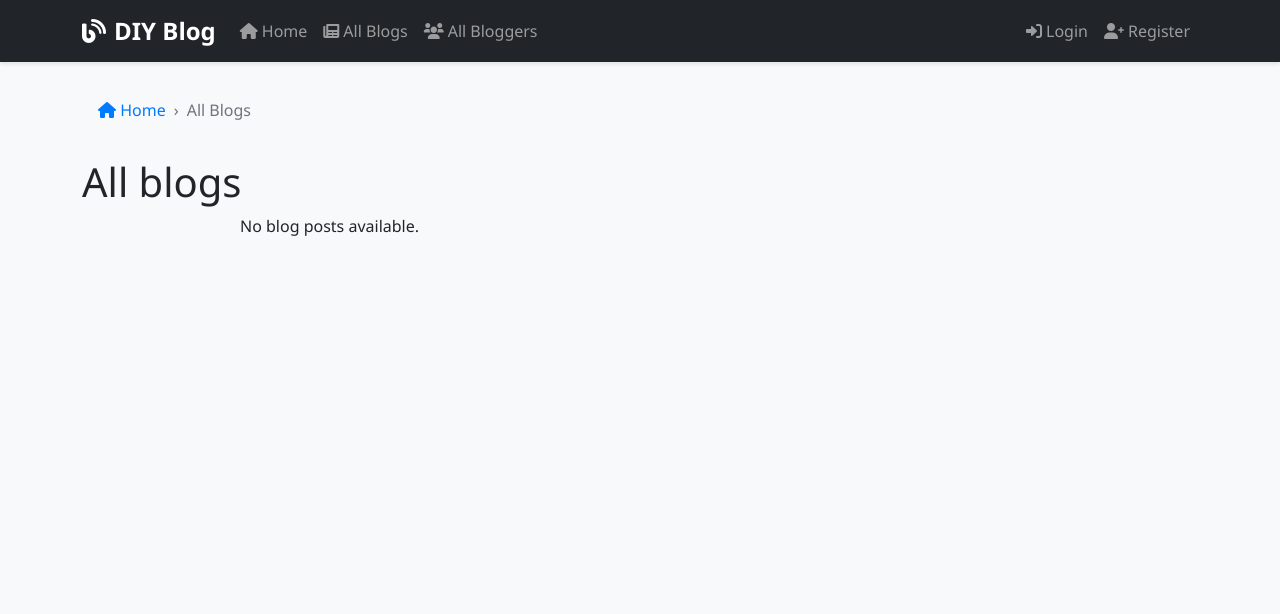
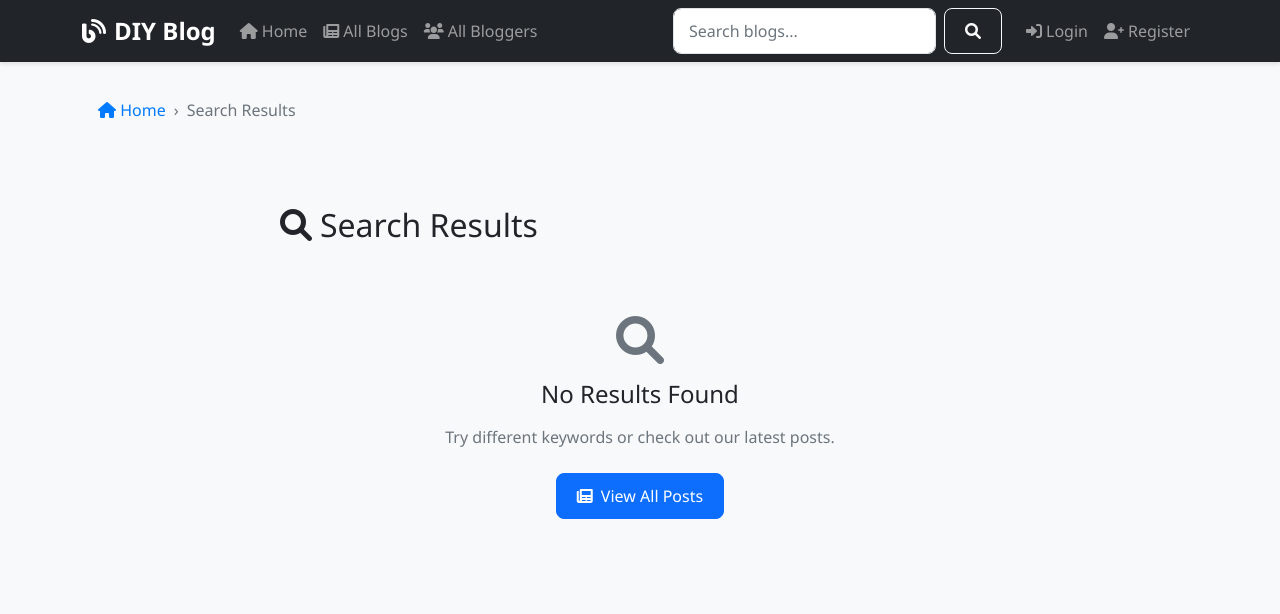
Before and after one commit to Aleenapaul586/diyblog, a Django app: page /search/ in a window 1280 px wide. Shown: the top 614 px of the page. Run offline with Django 4.2, Linux system fonts and the light colour scheme.

Commit message:
Initial commit

```diff
--- a/blogs/templates/blogs/base.html
+++ b/blogs/templates/blogs/base.html
@@ -56,6 +56,12 @@
                         </li>
                     {% endif %}
                 </ul>
+                <form class="d-flex me-3" action="{% url 'search' %}" method="get">
+                    <input class="form-control me-2" type="search" name="q" placeholder="Search blogs..." aria-label="Search">
+                    <button class="btn btn-outline-light" type="submit">
+                        <i class="fas fa-search"></i>
+                    </button>
+                </form>
                 <ul class="navbar-nav">
                     {% if user.is_authenticated %}
                         <li class="nav-item">
--- /dev/null
+++ b/blogs/templates/blogs/search_results.html
@@ -0,0 +1,107 @@
+{% extends "blogs/base.html" %}
+{% load static %}
+
+{% block title %}Search Results - DIY Blog{% endblock %}
+
+{% block breadcrumb %}
+<li class="breadcrumb-item active">Search Results</li>
+{% endblock %}
+
+{% block content %}
+<div class="container py-5">
+    <div class="row">
+        <div class="col-lg-8 mx-auto">
+            <h2 class="mb-4">
+                <i class="fas fa-search me-2"></i>Search Results
+            </h2>
+
+            {% if query %}
+                <p class="text-muted mb-4">
+                    Showing results for "{{ query }}"
+                </p>
+            {% endif %}
+
+            {% if blog_list %}
+                {% for post in blog_list %}
+                    <div class="card shadow-sm mb-4 post-card">
+                        <div class="card-body">
+                            <h3 class="card-title h4">
+                                <a href="{{ post.get_absolute_url }}" class="text-decoration-none text-dark">
+                                    {{ post.title }}
+                                </a>
+                            </h3>
+                            <div class="text-muted mb-3 small">
+                                <i class="fas fa-user me-2"></i>By {{ post.author.user.username }}
+                                <span class="ms-3">
+                                    <i class="fas fa-calendar me-2"></i>{{ post.post_date|date:"F j, Y" }}
+                                </span>
+                                <span class="ms-3">
+                                    <i class="fas fa-eye me-1"></i>{{ post.views }} views
+                                </span>
+                                <span class="ms-3">
+                                    <i class="fas fa-heart me-1"></i>{{ post.get_like_count }} likes
+                                </span>
+                            </div>
+                            <p class="card-text">{{ post.content|truncatewords:50 }}</p>
+                            <div class="mt-3">
+                                <a href="{{ post.get_absolute_url }}" class="btn btn-sm btn-outline-primary">
+                                    Read More
+                                </a>
+                            </div>
+                        </div>
+                    </div>
+                {% endfor %}
+
+                {% if is_paginated %}
+                    <nav aria-label="Page navigation" class="mt-4">
+                        <ul class="pagination justify-content-center">
+                            {% if page_obj.has_previous %}
+                                <li class="page-item">
+                                    <a class="page-link" href="?q={{ query }}&page={{ page_obj.previous_page_number }}">Previous</a>
+                                </li>
+                            {% endif %}
+
+                            {% for num in page_obj.paginator.page_range %}
+                                <li class="page-item {% if page_obj.number == num %}active{% endif %}">
+                                    <a class="page-link" href="?q={{ query }}&page={{ num }}">{{ num }}</a>
+                                </li>
+                            {% endfor %}
+
+                            {% if page_obj.has_next %}
+                                <li class="page-item">
+                                    <a class="page-link" href="?q={{ query }}&page={{ page_obj.next_page_number }}">Next</a>
+                                </li>
+                            {% endif %}
+                        </ul>
+                    </nav>
+                {% endif %}
+            {% else %}
+                <div class="text-center py-5">
+                    <i class="fas fa-search fa-3x text-muted mb-3"></i>
+                    <h3 class="h4 mb-3">No Results Found</h3>
+                    <p class="text-muted mb-4">Try different keywords or check out our latest posts.</p>
+                    <a href="{% url 'blogs' %}" class="btn btn-primary">
+                        <i class="fas fa-newspaper me-2"></i>View All Posts
+                    </a>
+                </div>
+            {% endif %}
+        </div>
+    </div>
+</div>
+
+<style>
+    .post-card {
+        border: none;
+        border-radius: 15px;
+        transition: transform 0.2s ease, box-shadow 0.2s ease;
+    }
+    .post-card:hover {
+        transform: translateY(-2px);
+        box-shadow: 0 4px 8px rgba(0,0,0,0.1) !important;
+    }
+    .btn-outline-primary:hover {
+        transform: translateY(-1px);
+        box-shadow: 0 2px 4px rgba(0,0,0,0.1);
+    }
+</style>
+{% endblock %}
--- a/blogs/views.py
+++ b/blogs/views.py
@@ -165,6 +165,11 @@ class SearchResultsView(generic.ListView):
             ).distinct()
         return BlogPost.objects.none()
 
+    def get_context_data(self, **kwargs):
+        context = super().get_context_data(**kwargs)
+        context['query'] = self.request.GET.get('q')
+        return context
+
 @login_required
 def like_post(request, pk):
     post = get_object_or_404(BlogPost, pk=pk)
```
Also changed, not shown: db.sqlite3.
